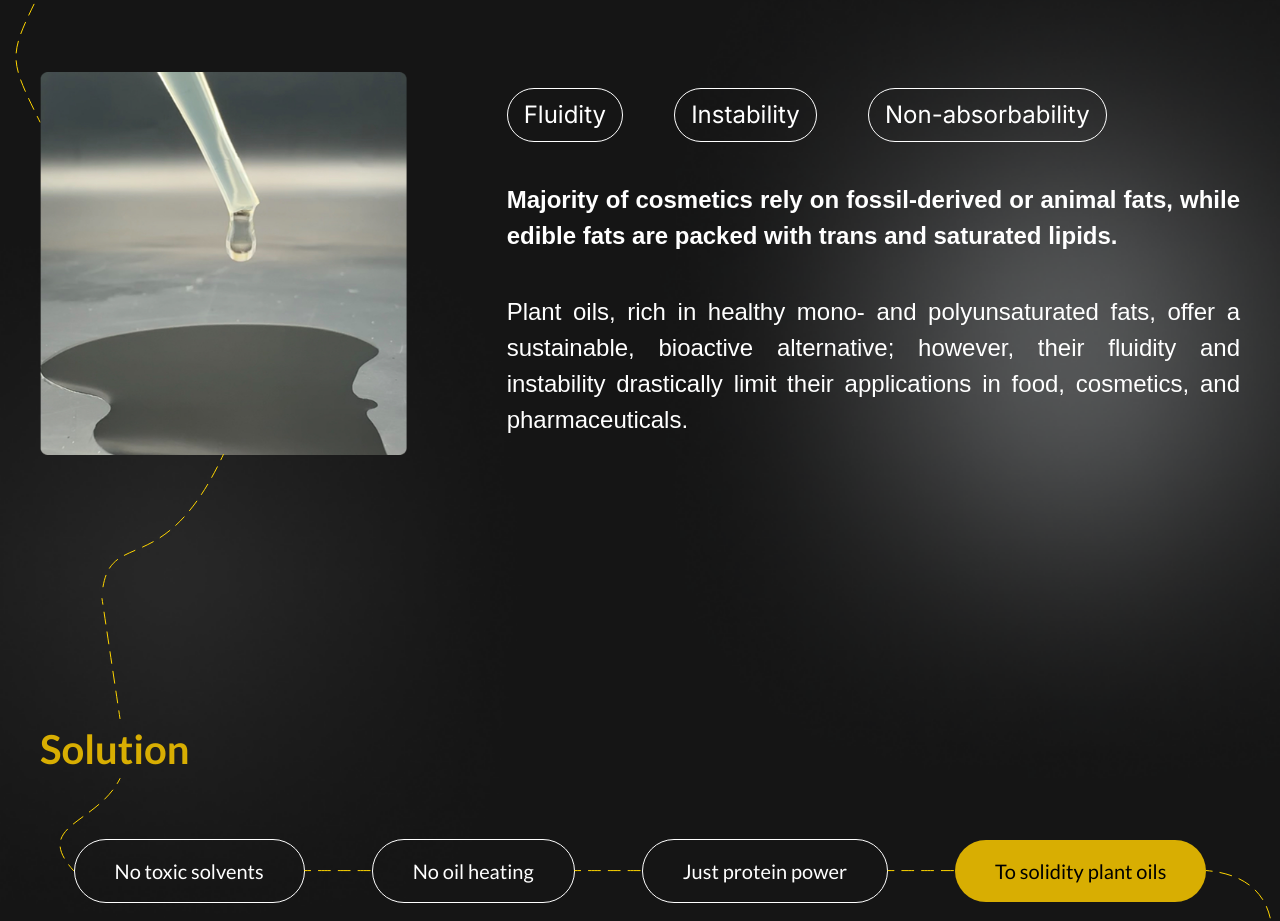
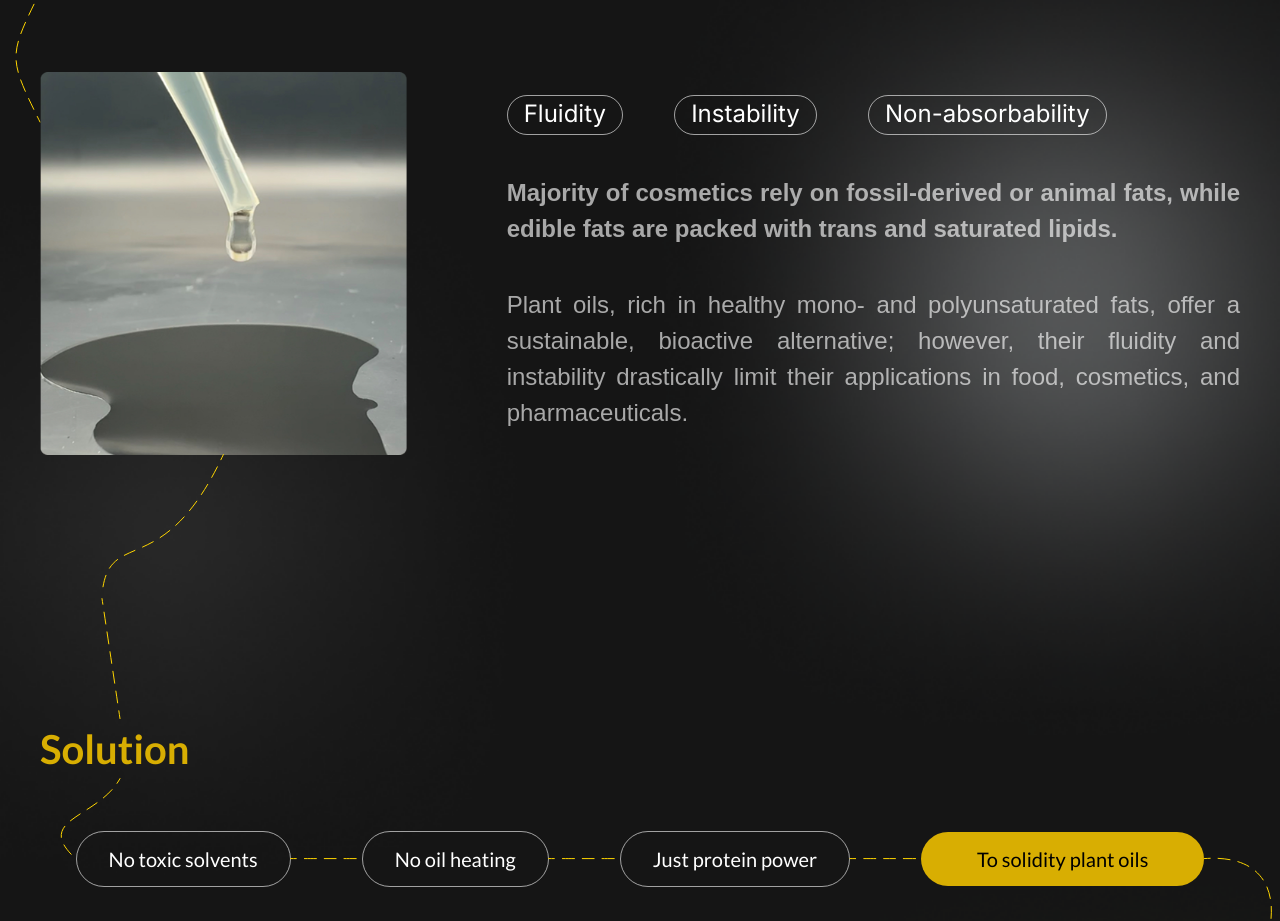
Before and after one commit to MrDrProfessorPatrick/olexir, a Next.js app: page /technology in a window 1280 px wide. Shown: the part 1240-2161 px from the top of the page. Built offline with nearby package versions, Linux system fonts and the light colour scheme.

Commit message:
width and top added to LineCircleRight

```diff
--- a/src/app/technology/page.js
+++ b/src/app/technology/page.js
@@ -5,6 +5,8 @@ import AnimatedNumber from "@/components/AnimatedNumber";
 import Image from "next/image";
 import BgVideo from "@/components/BgVideo";
 import DashedLine from "@/components/DashedLine";
+import LineCircleLeft from "@/components/LineCircleLeft";
+import LineCircleRight from "@/components/LineCircleRight";
 import Bottom from "@/components/Bottom";
 import { Lato } from "next/font/google";
 import { Inter } from "next/font/google";
@@ -200,31 +202,31 @@ export default function Solution() {
               />
             </div>
             <div className="flex flex-2 flex-col pt-15 md:pt-0 pl-0 md:pl-8 lg:pl-25">
-              <div className="flex justify-between w-[100%] md:max-w-[600px]">
+              <div className="flex justify-between w-[100%] md:max-w-[600px] h-10">
                 <span
-                  className={`border-1 border-solid border-white rounded-full text-[10px] xs:text-[14px] md:text-[20px] lg:text-[24px] text-white px-4 py-2 ${inter.className}`}
+                  className={`border-1 border-solid border-white/60 rounded-full text-[10px] xs:text-[14px] md:text-[20px] lg:text-[24px] text-white px-4 pt-1 lg:pt-0 ${inter.className}`}
                 >
                   Fluidity
                 </span>
                 <span
-                  className={`border-1 border-solid border-white rounded-full text-[10px] xs:text-[14px] md:text-[20px] lg:text-[24px] text-white px-4 py-2 ${inter.className}`}
+                  className={`border-1 border-solid border-white/60 rounded-full text-[10px] xs:text-[14px] md:text-[20px] lg:text-[24px] text-white px-4 pt-1 lg:pt-0 ${inter.className}`}
                 >
                   Instability
                 </span>
                 <span
-                  className={`border-1 border-solid border-white rounded-full text-[10px] xs:text-[14px] md:text-[20px] lg:text-[24px] text-white px-4 py-2 ${inter.className}`}
+                  className={`border-1 border-solid border-white/60 rounded-full text-[10px] xs:text-[14px] md:text-[20px] lg:text-[24px] text-white px-4 pt-1 lg:pt-0 ${inter.className}`}
                 >
                   Non-absorbability
                 </span>
               </div>
               <div>
-                <p className="pb-10 pt-10 text-[18px] md:text-[20px] lg:text-[24px] font-semibold text-white text-justify">
+                <p className="pb-10 pt-10 text-[18px] md:text-[20px] lg:text-[24px] font-semibold text-white/63 text-justify">
                   Majority of cosmetics rely on fossil-derived or animal fats,
                   while edible fats are packed with trans and saturated lipids.
                 </p>
                 <p
                   id="plantOils"
-                  className="text-[18px] md:text-[20px] lg:text-[24px] font-normal text-white text-justify"
+                  className="text-[18px] md:text-[20px] lg:text-[24px] font-normal text-white/63 text-justify"
                 >
                   Plant oils, rich in healthy mono- and polyunsaturated fats,
                   offer a sustainable, bioactive alternative; however, their
@@ -282,10 +284,10 @@ export default function Solution() {
                 curveDistY2={2}
               />
               <div className="flex justify-center md:justify-around">
-                <div className="flex flex-col w-[65%] md:w-full md:flex-row items-center gap-10 md:gap-0 justify-around">
+                <div className="flex flex-col w-[65%] md:w-full md:flex-row items-center gap-10 md:gap-0 justify-around h-10">
                   <span
                     id="solutionResult"
-                    className={`hidden md:block w-full md:w-auto border-1 border-solid border-white rounded-full text-[18px] md:text-[14px] lg:text-[20px] text-white md:px-3 lg:px-10 py-4 text-center ${lato.className}`}
+                    className={`hidden md:block w-full md:w-auto border-1 border-solid border-white/60 rounded-full text-[18px] md:text-[14px] lg:text-[20px] text-white md:px-3 lg:px-8 py-3 text-center ${lato.className}`}
                   >
                     No toxic solvents
                   </span>
@@ -299,7 +301,7 @@ export default function Solution() {
                   />
                   <span
                     id="noOilHeating"
-                    className={`hidden md:block w-full md:w-auto border-1 border-solid border-white rounded-full text-[18px] md:text-[14px] lg:text-[20px] text-white md:px-3 lg:px-10 py-4 text-center ${lato.className}`}
+                    className={`hidden md:block w-full md:w-auto border-1 border-solid border-white/60 rounded-full text-[18px] md:text-[14px] lg:text-[20px] text-white md:px-3 lg:px-8 py-3 text-center ${lato.className}`}
                   >
                     No oil heating
                   </span>
@@ -313,7 +315,7 @@ export default function Solution() {
                   />
                   <span
                     id="proteinPower"
-                    className={`hidden md:block w-full md:w-auto border-1 border-solid border-white rounded-full text-[18px] md:text-[14px] lg:text-[20px] text-white md:px-3 lg:px-10 py-4 text-center ${lato.className}`}
+                    className={`hidden md:block w-full md:w-auto border-1 border-solid border-white/60 rounded-full text-[18px] md:text-[14px] lg:text-[20px] text-white md:px-3 lg:px-8 py-3 text-center ${lato.className}`}
                   >
                     Just protein power
                   </span>
@@ -327,7 +329,7 @@ export default function Solution() {
                   />
                   <span
                     id="solidityPlant"
-                    className={`hidden md:block w-full md:w-auto rounded-full text-[18px] md:text-[20px] lg:text-[20px] bg-[#D8AE02] px-10 py-4 text-center ${lato.className}`}
+                    className={`hidden md:block w-full md:w-auto rounded-full text-[18px] md:text-[20px] lg:text-[20px] bg-[#D8AE02] px-14 py-3 text-center ${lato.className}`}
                   >
                     To solidity plant oils
                   </span>
@@ -446,7 +448,7 @@ export default function Solution() {
 
           <div
             id="solutionTable"
-            className="flex flex-col md:flex-row w-[100%] mt-20 py-10 rounded-md bg-white/10 backdrop-blur-[2px] before:content-[''] before:absolute before:inset-0 before:rounded-md before:border before:border-white/20"
+            className="flex flex-col md:flex-row w-[100%] mt-20 py-6 rounded-md bg-white/10 backdrop-blur-[2px] before:content-[''] before:absolute before:inset-0 before:rounded-md before:border before:border-white/20"
           >
             <div className="flex flex-[1_1_0] flex-col justify-center items-center py-20">
               <div
@@ -836,8 +838,10 @@ export default function Solution() {
               </div>
             </>
           )}
+          {/* <LineCircleLeft top={310} /> */}
 
-          <div className="flex flex-col md:flex-row mt-20 gap-10 justify-between">
+          <div className="flex relative flex-col md:flex-row mt-20 gap-10 justify-between">
+            <LineCircleRight top={3200} width={30} />
             <div className="flex flex-[1_1_0] flex-col items-center">
               <div className="flex relative">
                 <Image
--- a/src/components/CaruselHome.js
+++ b/src/components/CaruselHome.js
@@ -156,7 +156,7 @@ export default function CaruselHome() {
       </div>
 
       <div className="flex">
-        <LineCircleRight />
+        <LineCircleRight top={110} />
         <div className="flex items-center justify-center">
           <button onClick={scrollPrev} className="cursor-pointer">
             <ChevronLeft color="white" className="z-10" />
@@ -183,7 +183,7 @@ export default function CaruselHome() {
             <ChevronRight color="white" className="z-1000" />
           </button>
         </div>
-        <LineCircleLeft />
+        <LineCircleLeft top={110} />
       </div>
 
       <div className="flex justify-center gap-2 mt-4">
--- a/src/components/LineCircleLeft.js
+++ b/src/components/LineCircleLeft.js
@@ -1,6 +1,8 @@
-export default function LineCircleLeft() {
+export default function LineCircleLeft({ top }) {
   return (
-    <div className="hidden md:flex items-center right-0 top-110 hidden absolute">
+    <div
+      className={`hidden md:flex items-center right-0 top-${top} hidden absolute`}
+    >
       <div className="w-3 h-3 border-2 border-white bg-white rounded-full flex items-center justify-center"></div>
       <div className="w-20 h-[1px] bg-white"></div>
     </div>
--- a/src/components/LineCircleRight.js
+++ b/src/components/LineCircleRight.js
@@ -1,8 +1,14 @@
-export default function LineCircleRight() {
+export default function LineCircleRight({ top, width }) {
   return (
-    <div className="hidden md:flex items-center mr-4 left-0 top-110 absolute">
-      <div className="w-20 h-[1px] bg-white"></div>
-      <div className="w-3 h-3 border-2 border-white bg-white rounded-full flex items-center justify-center"></div>
+    <div
+      style={{ top: `${top}px` }}
+      className={`hidden md:flex items-center mr-4 left-0 z-1000 `}
+    >
+      <div
+        className={`h-[1px] bg-white/65`}
+        style={{ width: `${width}px` }}
+      ></div>
+      <div className="w-1 h-1 border-2 border-white bg-white rounded-full flex items-center justify-center"></div>
     </div>
   );
 }
```
